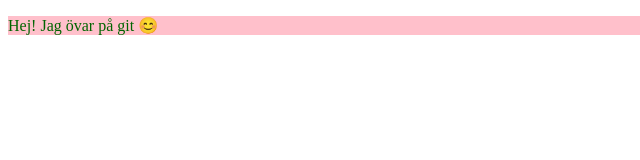
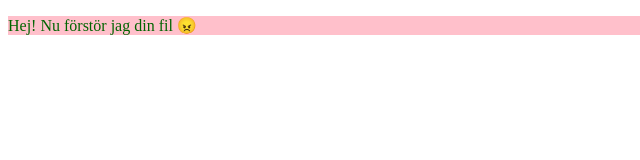
Before and after one commit to SiriJV/git-practice, a plain HTML site: page practice/practice.html in a window 1280 px wide. Shown: the full height of the page, 0-640 px from the left. Drawn offline with Linux system fonts and the light colour scheme.

Commit message:
ändrat text

```diff
--- a/practice/practice.html
+++ b/practice/practice.html
@@ -10,7 +10,7 @@
   <body>
     <header>
       <section>
-                <p>Hej! Jag övar på git 😊</p>
+        <p>Hej! Nu förstör jag din fil 😠</p>
       </section>
     </header>
   </body>
```
Lines whose indentation alone changed are shown as unchanged.
